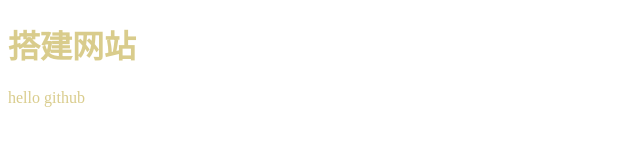
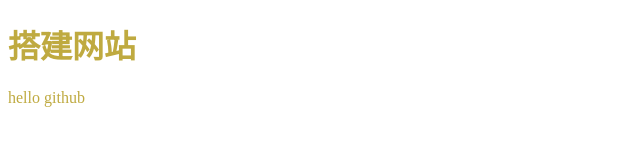
Before and after one commit to beichuan2/test, a plain HTML site: page index.html in a window 1280 px wide. Shown: the whole page, without its empty margins (0-640 px from the left). Drawn offline with Linux system fonts and the light colour scheme.

Commit message:
Update index.html

```diff
--- a/index.html
+++ b/index.html
@@ -5,7 +5,7 @@
     <title>我的侧视</title>
     <style>
       body{
-        color:hsla(50,50%,50%,0.6)
+        color:hsla(50,50%,50%,1)
       }
     </style>
   </head>
```
